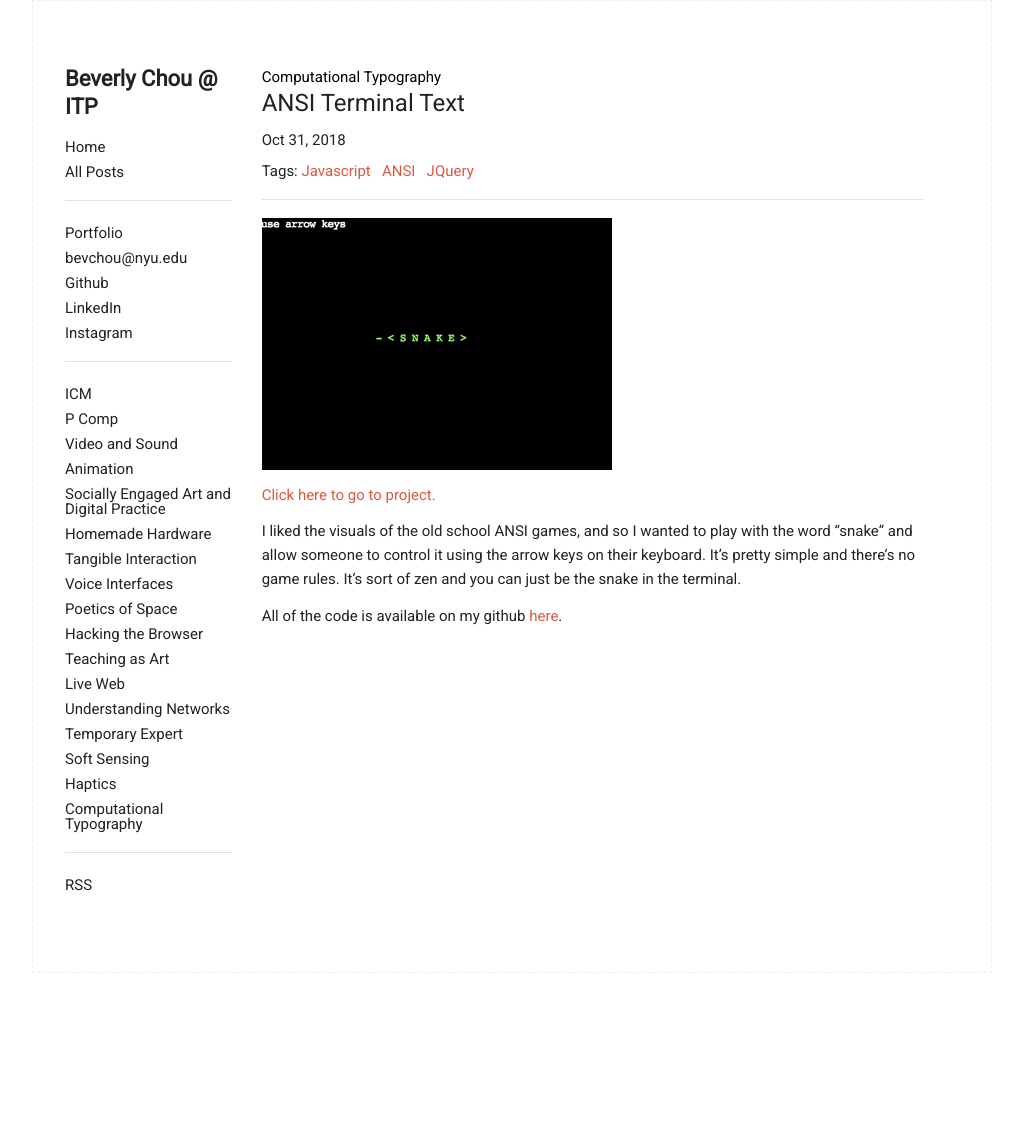
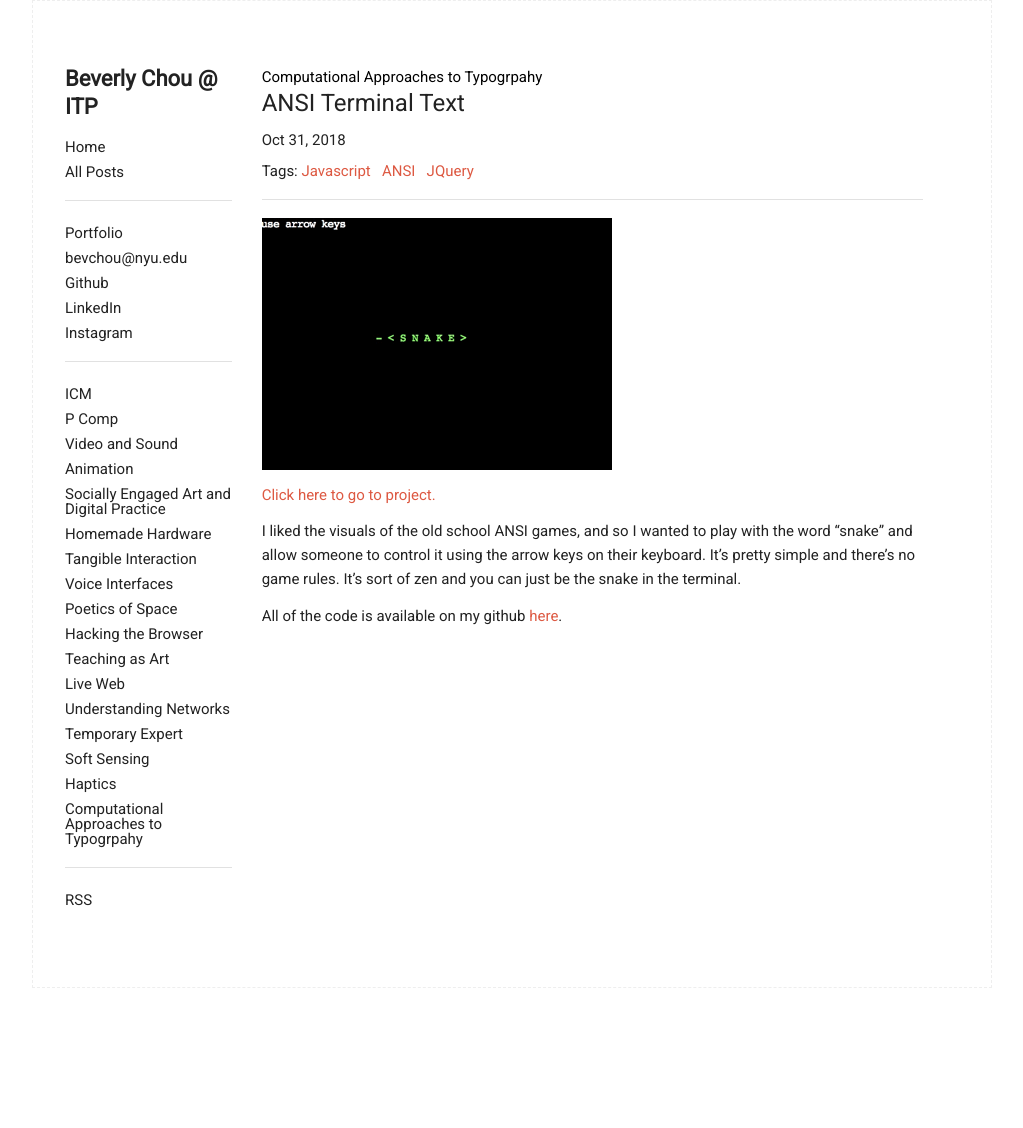
Before and after one commit to bevchou/bevchou.github.io, a Jekyll site: the page built from _posts/2018-10-31-ansi-terminal-text.md, in a window 1280 px wide. Shown: the whole page, without its empty margins (128-1151 px from the left). Built offline with Jekyll 4.4.1, drawn with Linux system fonts in a browser that asks for light colours; comment, search, counter and statistics services are not loaded.

Commit message:
category for typog mia?

```diff
--- a/_posts/2018-10-31-ansi-terminal-text.md
+++ b/_posts/2018-10-31-ansi-terminal-text.md
@@ -4,7 +4,7 @@ title: ANSI Terminal Text
 date: 2018-10-31
 type: post
 categories:
-- Computational Typography
+- Computational Approaches to Typogrpahy
 tags:
 - Javascript
 - ANSI
--- a/categories/computational-typography.html
+++ b/categories/computational-approaches-to-typogrpahy.html
@@ -1,5 +1,5 @@
 ---
 layout: category
 title: Computational Approaches to Typogrpahy
-category: Computational Typography
+category: Computational Approaches to Typogrpahy
 ---
```
Also changed, not shown: _posts/2018-11-6-asemic-writing.md (+1 -1 lines).
